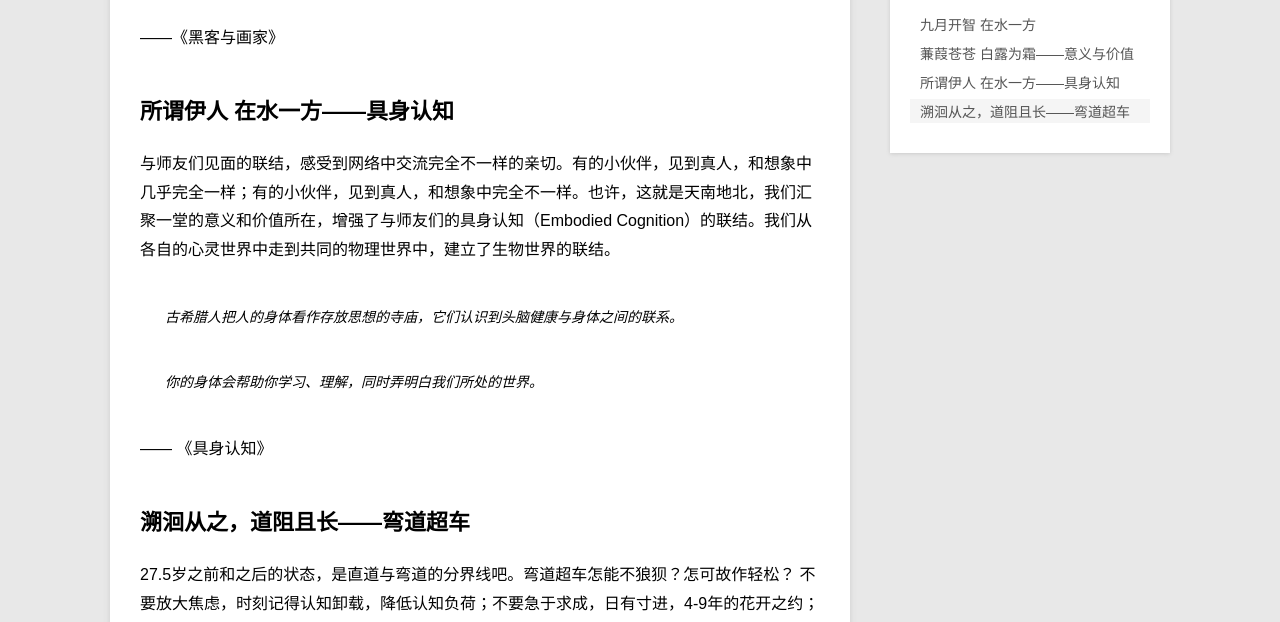
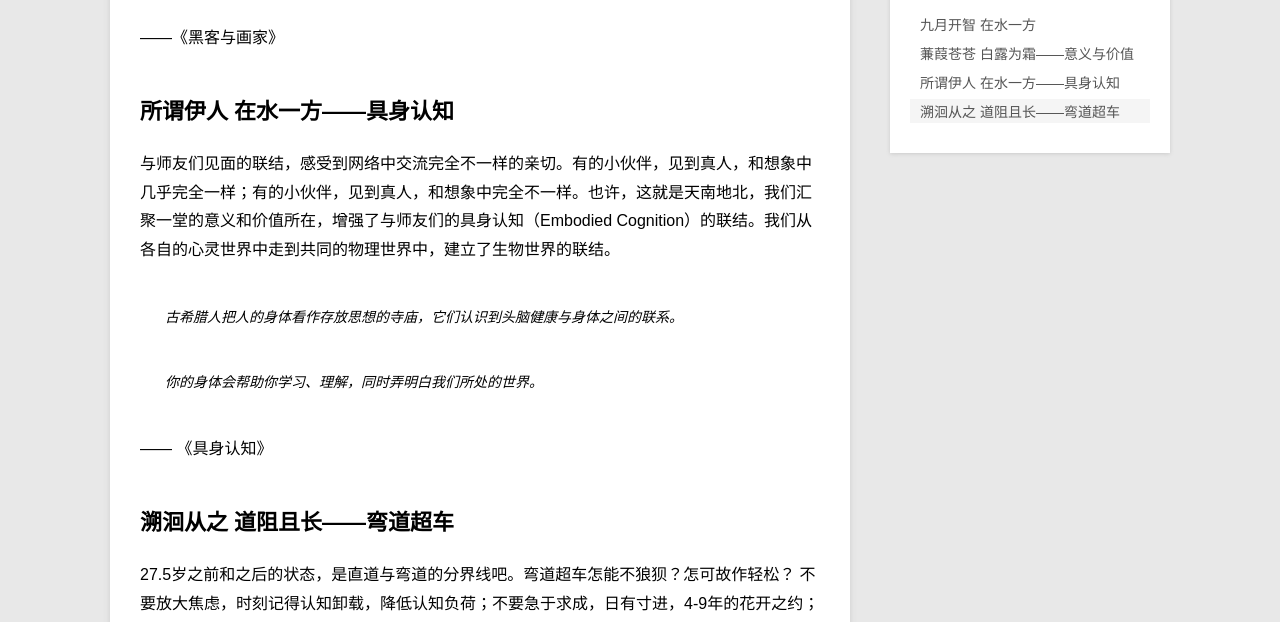
Before and after one commit to violettianjie/violettianjie.github.io, a Jekyll site: the page built from _posts/blog/2017-09-09-openmind.md, in a window 1280 px wide. Shown: the part 732-1354 px from the top of the page. Built offline with Jekyll 4.4.1, drawn with Linux system fonts in a browser that asks for light colours.

```diff
--- a/_posts/blog/2017-09-09-openmind.md
+++ b/_posts/blog/2017-09-09-openmind.md
@@ -32,7 +32,7 @@ Paul Graham对意义与价值认识的转折点，从梦想成为画家，到转
 —— 《具身认知》
 
 
-## 溯洄从之，道阻且长——弯道超车
+## 溯洄从之 道阻且长——弯道超车
 
 27.5岁之前和之后的状态，是直道与弯道的分界线吧。弯道超车怎能不狼狈？怎可故作轻松？ 不要放大焦虑，时刻记得认知卸载，降低认知负荷；不要急于求成，日有寸进，4-9年的花开之约；心态上要接受，不需要暴露狼狈也不需要故作轻松。
 用《青年的四个大梦》里建立的方法：升华、再接再厉、幽默去规避弯道超车翻车的风险。
```
